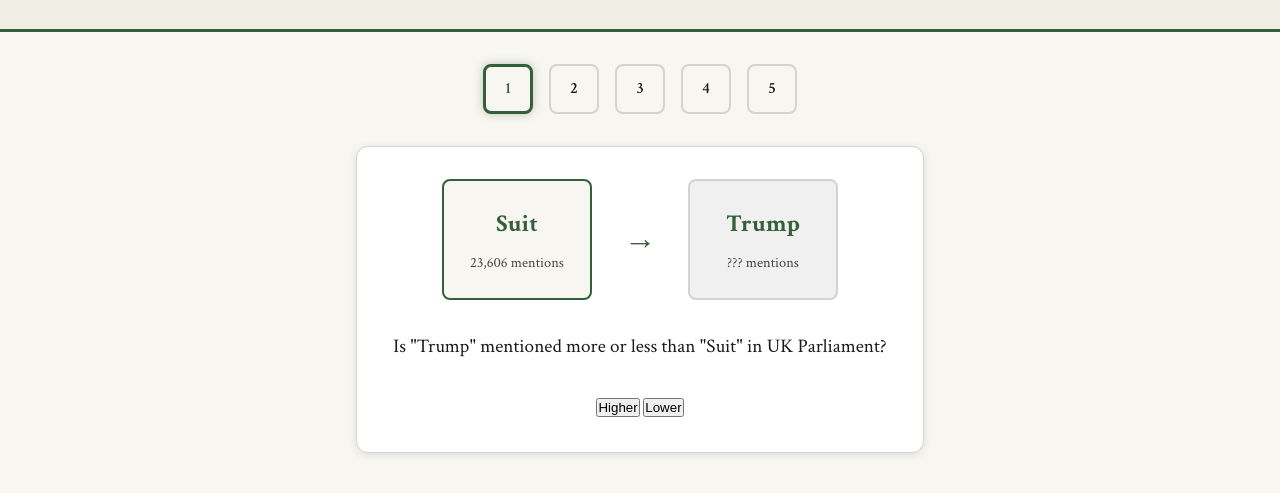
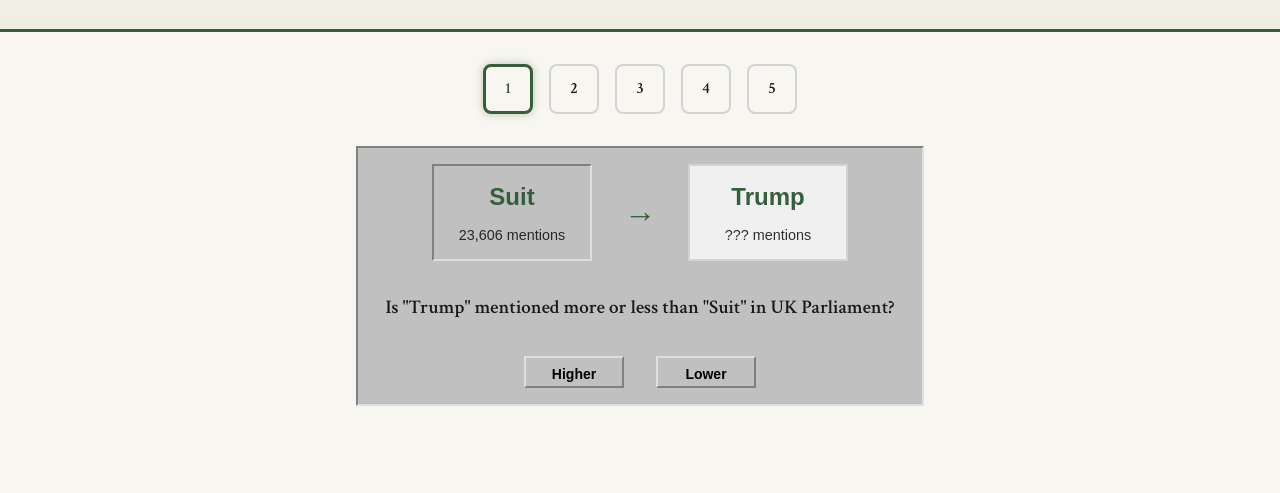
Before and after one commit to Tom-Ascott/hansbard-game, a plain HTML site: page index.html in a window 1280 px wide. Shown: the part 159-652 px from the top of the page. Drawn offline with Linux system fonts and the light colour scheme.

Commit message:
Transform to 90s civil service CRT aesthetic
- Complete CSS file with Windows 95/98 button styling
- Chunky raised/inset borders for authentic institutional feel
- MS Sans Serif system fonts for period accuracy
- Classic grey color scheme (#c0c0c0)
- Remove modern rounded corners and gradients
- Add authentic button press effects with border inversion

```diff
--- a/style.css
+++ b/style.css
@@ -174,10 +174,10 @@ main {
 /* Current round highlighting - FIXED: now shows as outline, not filled */
 .round-box.current {
   border-color: var(--commons-green);
-    border-width: 3px;                    /* Thicker border */
-    background: var(--stone-white);       /* Keep background light */
-    color: var(--commons-green);          /* Green text */
-    box-shadow: 0 0 10px rgba(53, 94, 59, 0.3);  /* Subtle glow */
+  border-width: 3px; /* Thicker border */
+  background: var(--stone-white); /* Keep background light */
+  color: var(--commons-green); /* Green text */
+  box-shadow: 0 0 10px rgba(53, 94, 59, 0.3); /* Subtle glow */
 }
 /* ADDED: Correct answer styling - green background */
 .round-box.correct {
@@ -194,13 +194,16 @@ main {
   color: white;
   box-shadow: 0 0 8px rgba(178, 34, 34, 0.4);
 }
-/* Game area container */
+
 .game-area {
-    background: white;
-    border-radius: 12px;
-    padding: 2rem;
-    border: 1px solid var(--border-grey);
-    box-shadow: 0 2px 8px rgba(0,0,0,0.1);
+  background: #c0c0c0;
+  border: 2px solid;
+  border-color: #808080 #dfdfdf #dfdfdf #808080;
+  padding: 16px;
+  border-radius: 0;
+  margin: 0 auto;
+  max-width: 600px;
+  box-shadow: none;
 }
 
 /* Word chain - side by side layout */
@@ -214,12 +217,33 @@ main {
 
 /* Individual word cards */
 .word-card {
-    background: var(--stone-white);
-    border: 2px solid var(--commons-green);
-    border-radius: 8px;
-    padding: 1.5rem;
-    min-width: 150px;
+  background: #c0c0c0;
+  border: 2px solid;
+  border-color: #808080 #dfdfdf #dfdfdf #808080;
+  padding: 12px 16px;
+  min-width: 160px;
   text-align: center;
+  font-family: "MS Sans Serif", sans-serif;
+  border-radius: 0;
+}
+
+.word-card.unknown {
+  border-color: #dfdfdf #808080 #808080 #dfdfdf;
+  background: #dfdfdf;
+}
+
+.word-text {
+  font-size: 16px;
+  font-weight: bold;
+  color: #000;
+  font-family: "MS Sans Serif", sans-serif;
+  margin-bottom: 4px;
+}
+
+.word-count {
+  font-size: 11px;
+  color: #000;
+  font-family: "MS Sans Serif", sans-serif;
 }
 
 /* Unknown word card styling */
@@ -248,8 +272,82 @@ main {
   font-weight: bold;
 }
 
-/* Question text */
+/* Complete the cut-off question style first */
 .question {
   font-size: 1.2rem;
   margin-bottom: 2rem;
-    font-weight: var(--font-semibo
+  font-weight: var(--font-semibold);
+  color: var(--text-black);
+}
+
+/* =================================
+   90'S CIVIL SERVICE CRT BUTTONS
+   Windows 95/98 inspired institutional computing
+   ================================= */
+
+.choice-buttons {
+  display: flex;
+  gap: 2rem;
+  justify-content: center;
+  flex-wrap: wrap;
+  margin-top: 1rem;
+}
+
+.choice-btn {
+  /* Core CRT button structure */
+  background: #c0c0c0;
+  border: 2px solid;
+  border-color: #dfdfdf #808080 #808080 #dfdfdf;
+
+  /* Typography - chunky 90s feel */
+  font-family: "MS Sans Serif", sans-serif;
+  font-size: 14px;
+  font-weight: bold;
+  color: #000;
+  text-align: center;
+
+  /* Dimensions - boxy institutional */
+  padding: 8px 24px;
+  min-width: 100px;
+  height: 32px;
+
+  /* No modern touches */
+  border-radius: 0;
+  cursor: pointer;
+  transition: none;
+  background-image: none;
+}
+
+.choice-btn:active {
+  border-color: #808080 #dfdfdf #dfdfdf #808080;
+  background: #b8b8b8;
+  transform: translate(1px, 1px);
+}
+
+.choice-btn:hover {
+  background: #d4d0c8;
+}
+
+.choice-btn:disabled {
+  background: #c0c0c0;
+  color: #808080;
+  border-color: #dfdfdf #808080 #808080 #dfdfdf;
+  cursor: default;
+  transform: none;
+}
+
+.choice-btn:focus {
+  outline: 1px dotted #000;
+  outline-offset: -4px;
+}
+
+/* =================================
+   CRT SCREEN EFFECTS (OPTIONAL)
+   ================================= */
+
+.crt-effect {
+  background-image: linear-gradient(transparent 50%, rgba(0, 0, 0, 0.02) 50%);
+  background-size: 100% 4px;
+  border-radius: 8px;
+  box-shadow: inset 0 0 50px rgba(0, 0, 0, 0.1);
+}
```
Lines whose indentation alone changed are shown as unchanged.
